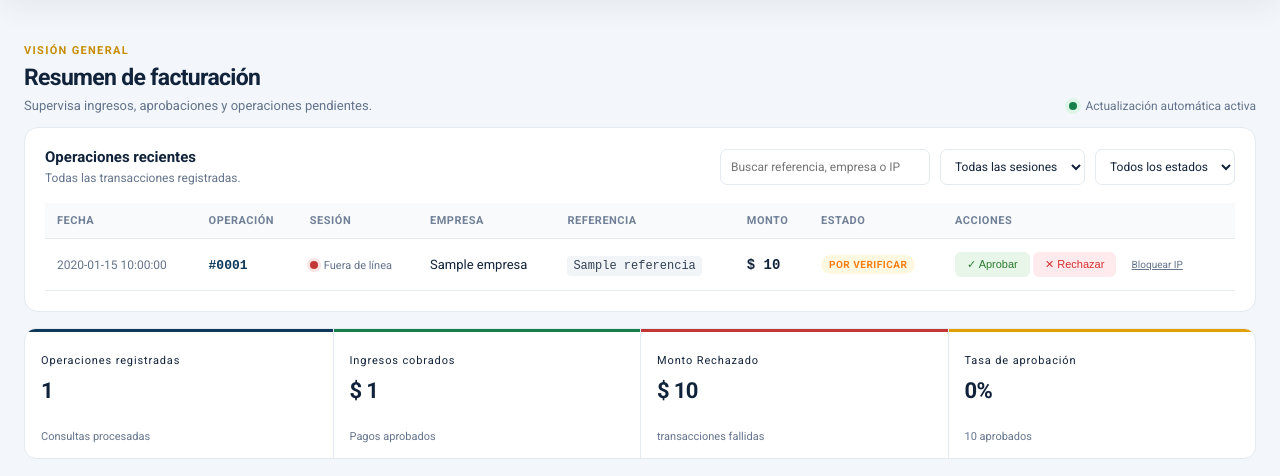
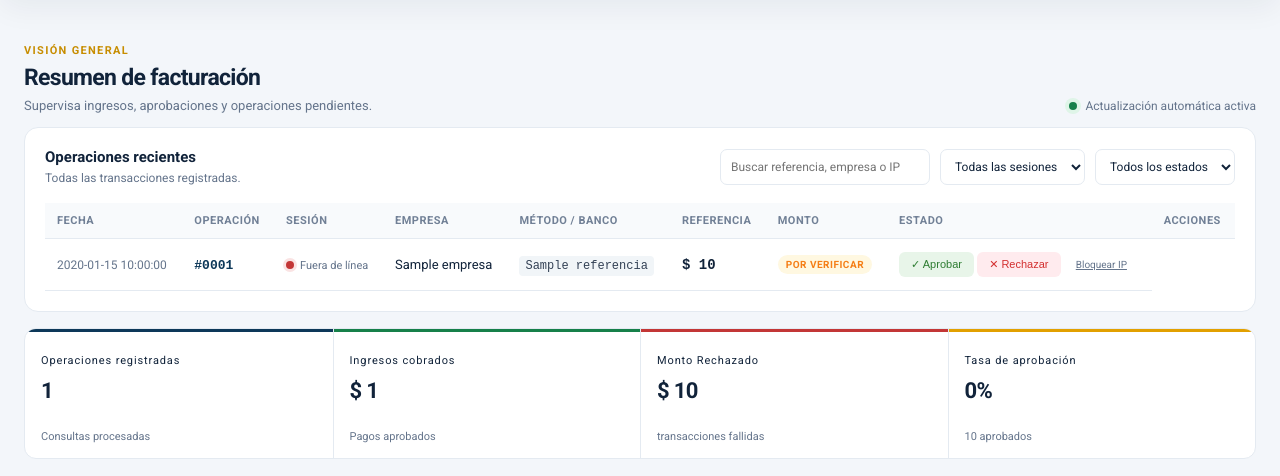
Before and after one commit to sweetmomentsctg23-sketch/pagovanti, a FastAPI app: template app/templates/admin.html in a window 1280 px wide. Shown: the part 88-564 px from the top of the page. Run offline with FastAPI, Linux system fonts and the light colour scheme; the template is opened without the code that fills it: most values are stand-ins (such as "Sample title", 1, 10 or a date in 2020).

Commit message:
Update admin.html

```diff
--- a/app/templates/admin.html
+++ b/app/templates/admin.html
@@ -545,6 +545,7 @@
                     <th>Operación</th>
                     <th>Sesión</th>
                     <th>Empresa</th>
+                    <th>Método / Banco</th>
                     <th>Referencia</th>
                     <th>Monto</th>
                     <th>Estado</th>
```
